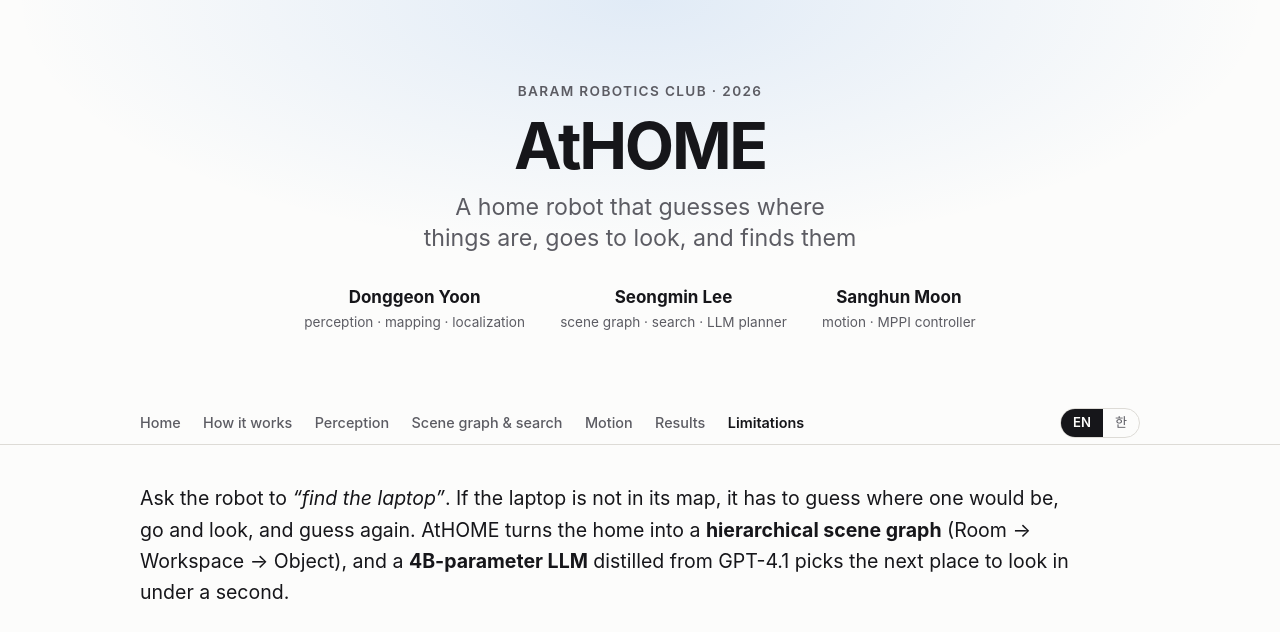
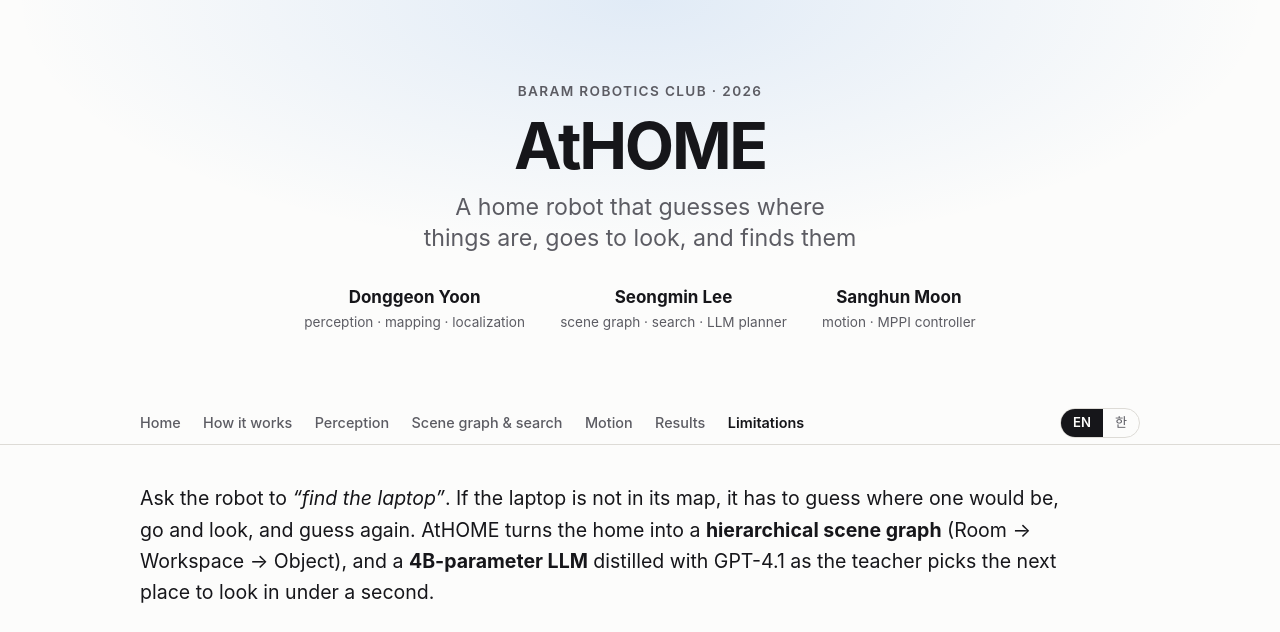
Before and after one commit to robotjdals/AtHOME-object-search, a plain HTML site: page docs/index.html in a window 1280 px wide. Shown: the top 632 px of the page. Drawn offline with Linux system fonts and the light colour scheme; grey boxes are pictures that could not be loaded.

Commit message:
Project page and README: state that GPT-4.1 is the teacher of the distillation

```diff
--- a/docs/index.html
+++ b/docs/index.html
@@ -57,8 +57,8 @@
 <main>
 
 <section class="summary">
-  <p class="lead" data-ko="로봇에게 &lt;em&gt;“노트북 찾아줘”&lt;/em&gt;라고 요청한다고 가정합니다. 노트북이 지도에 없으면 로봇은 놓여 있을 만한 곳을 추정하여 이동·확인하고, 발견하지 못하면 다시 추정해야 합니다. AtHOME은 집을 &lt;strong&gt;Hierarchical Scene Graph&lt;/strong&gt;(방 → Workspace → 물체)로 만들고, &lt;span class=&quot;nb&quot;&gt;GPT-4.1&lt;/span&gt;을 증류한 &lt;strong&gt;40억 파라미터 LLM&lt;/strong&gt;이 다음에 확인할 장소를 1초 이내에 선택합니다.">Ask the robot to <em>“find the laptop”</em>. If the laptop is not in its map, it has to guess where one would be, go and look, and guess again.
-  AtHOME turns the home into a <strong>hierarchical scene graph</strong> (Room → Workspace → Object), and a <strong>4B-parameter LLM</strong> distilled from <span class="nb">GPT-4.1</span> picks the next place to look in under a second.</p>
+  <p class="lead" data-ko="로봇에게 &lt;em&gt;“노트북 찾아줘”&lt;/em&gt;라고 요청한다고 가정합니다. 노트북이 지도에 없으면 로봇은 놓여 있을 만한 곳을 추정하여 이동·확인하고, 발견하지 못하면 다시 추정해야 합니다. AtHOME은 집을 &lt;strong&gt;Hierarchical Scene Graph&lt;/strong&gt;(방 → Workspace → 물체)로 만들고, &lt;span class=&quot;nb&quot;&gt;GPT-4.1&lt;/span&gt;를 Teacher로 사용해 증류한 &lt;strong&gt;40억 파라미터 LLM&lt;/strong&gt;이 다음에 확인할 장소를 1초 이내에 선택합니다.">Ask the robot to <em>“find the laptop”</em>. If the laptop is not in its map, it has to guess where one would be, go and look, and guess again.
+  AtHOME turns the home into a <strong>hierarchical scene graph</strong> (Room → Workspace → Object), and a <strong>4B-parameter LLM</strong> distilled with <span class="nb">GPT-4.1</span> as the teacher picks the next place to look in under a second.</p>
   <figure class="hero-video">
     <video src="assets/clips/overview.mp4?v=1113c" poster="assets/clips/overview.jpg?v=1113c" autoplay muted loop playsinline preload="metadata" controls aria-label="Four searches on the real robot, one in each quarter of the picture" data-ko-label="실제 로봇의 탐색 4건, 화면 네 칸에 하나씩"></video>
     <figcaption data-ko="실제 로봇에서의 탐색 4건(5~8배속). 로봇이 방을 차례로 이동하며 물체가 관측될 때까지 탐색합니다. 케이스 1은 지도에 있는 물체, 나머지는 지도에 없는 물체입니다.">Four searches on the real robot (5–8× speed). The robot visits the rooms in turn until the object is observed. Case 1 is in the map; the others are not.</figcaption>
```
Also changed, not shown: 1 other file.
